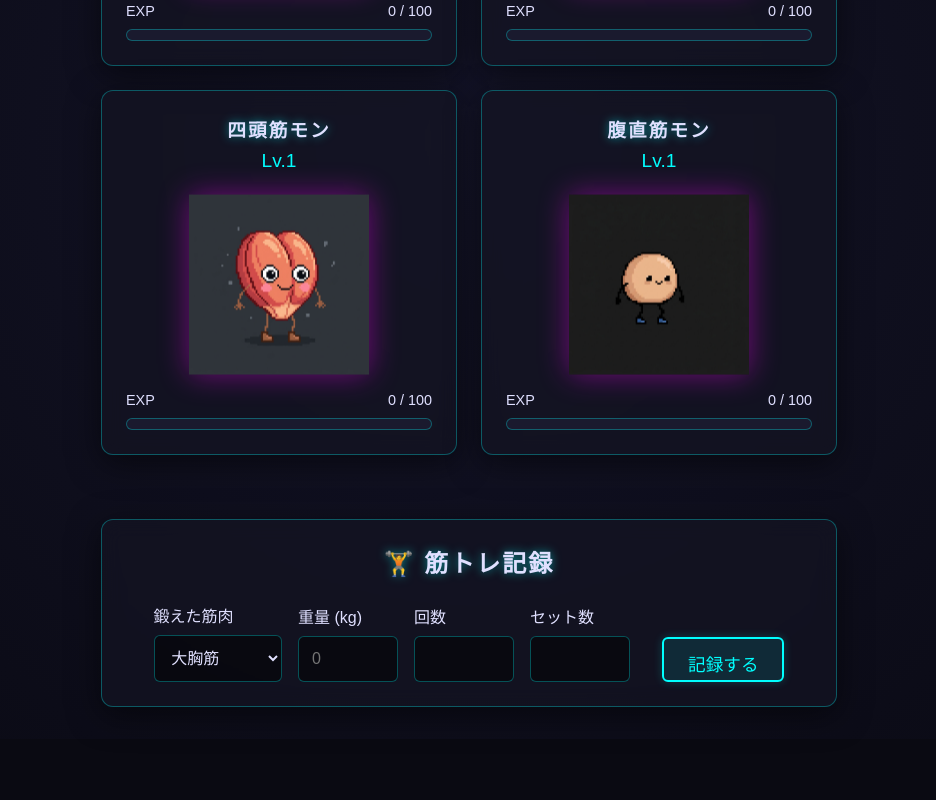
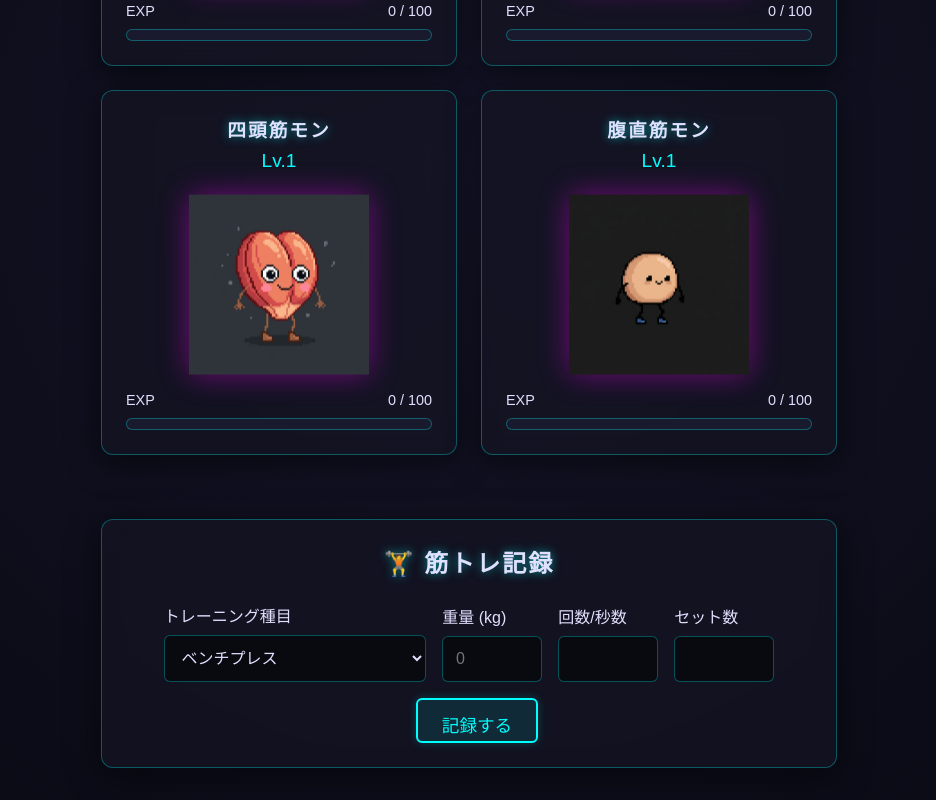
Before and after one commit to Uchu-Kurage/muscle_monsters, a React (Vite) app: page / in a window 1280 px wide. Shown: the part 461-1261 px from the top of the page, without its empty margins (171-1107 px from the left). Before the commit the page ends 1200 px from the top, so only its background shows below. Built offline with nearby package versions, Linux system fonts and the light colour scheme; a web font is replaced by a local one.

Commit message:
Change input from muscle to exercise selection

```diff
--- a/src/App.tsx
+++ b/src/App.tsx
@@ -9,6 +9,35 @@ interface MuscleStats {
 }
 
 type AppState = Record<MuscleType, MuscleStats>;
+
+interface ExerciseDef {
+  id: string;
+  name: string;
+  targetMuscle: MuscleType;
+}
+
+const EXERCISES: ExerciseDef[] = [
+  // 胸 (Chest)
+  { id: 'bench_press', name: 'ベンチプレス', targetMuscle: 'chest' },
+  { id: 'push_up', name: '腕立て伏せ', targetMuscle: 'chest' },
+  { id: 'dumbbell_fly', name: 'ダンベルフライ', targetMuscle: 'chest' },
+  { id: 'chest_press', name: 'チェストプレス', targetMuscle: 'chest' },
+  // 背中 (Back)
+  { id: 'pull_up', name: '懸垂（チンニング）', targetMuscle: 'back' },
+  { id: 'deadlift', name: 'デッドリフト', targetMuscle: 'back' },
+  { id: 'lat_pulldown', name: 'ラットプルダウン', targetMuscle: 'back' },
+  { id: 'bent_over_row', name: 'ベントオーバーロウ', targetMuscle: 'back' },
+  // 脚 (Legs)
+  { id: 'squat', name: 'スクワット', targetMuscle: 'legs' },
+  { id: 'leg_press', name: 'レッグプレス', targetMuscle: 'legs' },
+  { id: 'leg_extension', name: 'レッグエクステンション', targetMuscle: 'legs' },
+  { id: 'lunge', name: 'ランジ', targetMuscle: 'legs' },
+  // 腹 (Abs)
+  { id: 'crunch', name: 'クランチ', targetMuscle: 'abs' },
+  { id: 'plank', name: 'プランク (重量1kg/回数=秒数)', targetMuscle: 'abs' },
+  { id: 'ab_roller', name: 'アブローラー', targetMuscle: 'abs' },
+  { id: 'leg_raise', name: 'レッグレイズ', targetMuscle: 'abs' },
+];
 
 const INITIAL_STATE: AppState = {
   chest: { level: 1, exp: 0 },
@@ -40,7 +69,7 @@ function App() {
     return saved ? JSON.parse(saved) : INITIAL_STATE;
   });
 
-  const [selectedMuscle, setSelectedMuscle] = useState<MuscleType>('chest');
+  const [selectedExerciseId, setSelectedExerciseId] = useState<string>(EXERCISES[0].id);
   const [weight, setWeight] = useState<number | ''>('');
   const [reps, setReps] = useState<number | ''>('');
   const [sets, setSets] = useState<number | ''>('');
@@ -56,12 +85,17 @@ function App() {
     e.preventDefault();
     if (weight === '' || reps === '' || sets === '') return;
 
+    const selectedExercise = EXERCISES.find(ex => ex.id === selectedExerciseId);
+    if (!selectedExercise) return;
+
+    const targetMuscle = selectedExercise.targetMuscle;
+
     const w = weight === 0 ? 1 : Number(weight);
     const volume = w * Number(reps) * Number(sets);
     const gainedExp = Math.max(1, Math.floor(volume / 10)); // 10 volume = 1 exp
 
     setStats(prev => {
-      const current = prev[selectedMuscle];
+      const current = prev[targetMuscle];
       let newExp = current.exp + gainedExp;
       let newLevel = current.level;
       let didLevelUp = false;
@@ -77,16 +111,16 @@ function App() {
         const newPhase = getEvolutionPhase(newLevel);
 
         if (newPhase > oldPhase) {
-          setEvolutionAlert({ muscle: selectedMuscle, phase: newPhase });
+          setEvolutionAlert({ muscle: targetMuscle, phase: newPhase });
         } else {
-          setLevelUpEffect(selectedMuscle);
+          setLevelUpEffect(targetMuscle);
           setTimeout(() => setLevelUpEffect(null), 1500);
         }
       }
 
       return {
         ...prev,
-        [selectedMuscle]: { level: newLevel, exp: newExp }
+        [targetMuscle]: { level: newLevel, exp: newExp }
       };
     });
 
@@ -145,13 +179,15 @@ function App() {
       <div className="glass-panel" style={{ marginTop: '2rem' }}>
         <h2 style={{ marginBottom: '1.5rem', textAlign: 'center' }}>🏋️ 筋トレ記録</h2>
         <form onSubmit={handleRecord} style={{ display: 'flex', flexWrap: 'wrap', gap: '1rem', justifyContent: 'center', alignItems: 'flex-end' }}>
-          <div style={{ display: 'flex', flexDirection: 'column', gap: '0.5rem' }}>
-            <label>鍛えた筋肉</label>
-            <select value={selectedMuscle} onChange={e => setSelectedMuscle(e.target.value as MuscleType)}>
-              <option value="chest">大胸筋</option>
-              <option value="back">広背筋</option>
-              <option value="legs">大腿四頭筋</option>
-              <option value="abs">腹直筋</option>
+
+          <div style={{ display: 'flex', flexDirection: 'column', gap: '0.5rem', minWidth: '220px' }}>
+            <label>トレーニング種目</label>
+            <select value={selectedExerciseId} onChange={e => setSelectedExerciseId(e.target.value)}>
+              {EXERCISES.map(ex => (
+                <option key={ex.id} value={ex.id}>
+                  {ex.name}
+                </option>
+              ))}
             </select>
           </div>
 
@@ -161,7 +197,7 @@ function App() {
           </div>
 
           <div style={{ display: 'flex', flexDirection: 'column', gap: '0.5rem', width: '100px' }}>
-            <label>回数</label>
+            <label>回数/秒数</label>
             <input type="number" min="1" value={reps} onChange={e => setReps(Number(e.target.value) || '')} required />
           </div>
 
```
